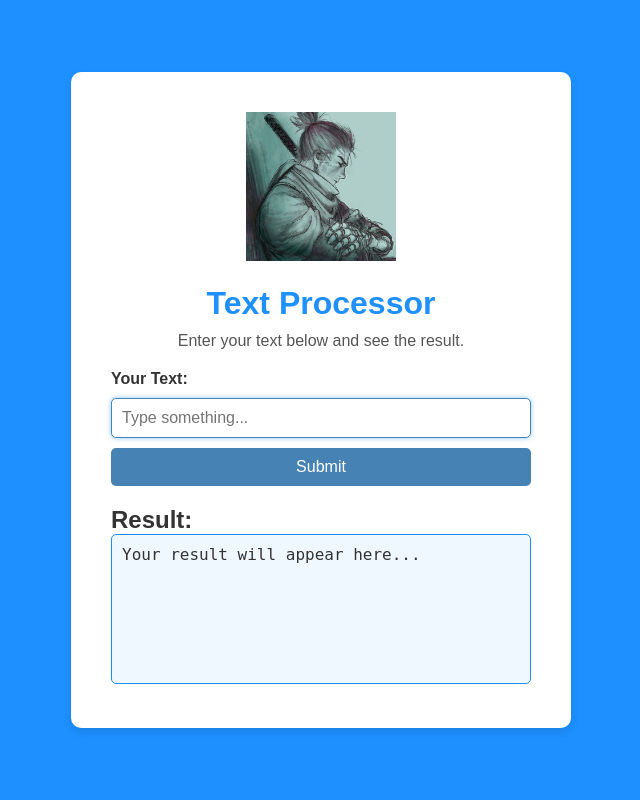
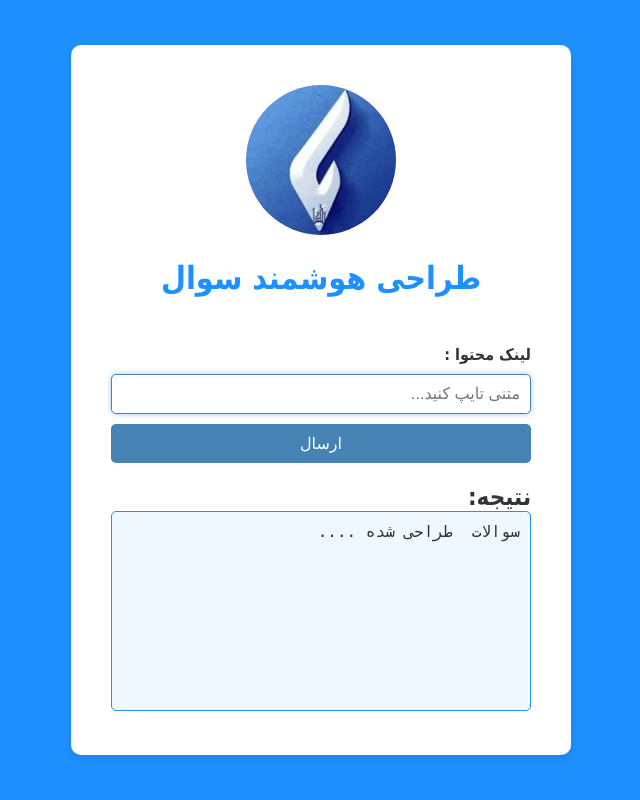
Before and after one commit to MrSEKIRO/AI-API, a Flask app: page / in a window 1280 px wide. Shown: the whole page, without its empty margins (319-959 px from the left). Run offline with Flask 3, Linux system fonts and the light colour scheme.

Commit message:
style changes to persian

```diff
--- a/static/style.css
+++ b/static/style.css
@@ -5,14 +5,15 @@
 }
 
 body {
-    font-family: Arial, sans-serif;
-    background-color: #1e90ff; /* Blue background */
+    font-family: 'Tahoma', sans-serif; /* فونت‌های مناسب برای متن فارسی */
+    background-color: #1e90ff; /* پس‌زمینه آبی */
     color: #333;
     display: flex;
     justify-content: center;
     align-items: center;
     height: 100vh;
     padding: 20px;
+    direction: rtl; /* جهت‌دهی به راست برای کل صفحه */
 }
 
 .container {
@@ -27,8 +28,11 @@ body {
 }
 
 .logo {
-    max-width: 150px;
-    margin-bottom: 20px;
+    width: 150px;
+    height: 150px;
+    border-radius: 50%;
+    margin: 0 auto 20px;
+    overflow: hidden;
 }
 
 h1 {
@@ -48,7 +52,7 @@ form {
 }
 
 label {
-    text-align: left;
+    text-align: right; /* متن‌های لیبل به راست تراز می‌شوند */
     color: #333;
     font-weight: bold;
 }
@@ -59,6 +63,7 @@ input[type="text"] {
     border-radius: 5px;
     font-size: 16px;
     width: 100%;
+    text-align: right; /* متن ورودی هم راست‌چین می‌شود */
 }
 
 input[type="text"]:focus {
@@ -83,12 +88,12 @@ button:hover {
 
 #output {
     margin-top: 20px;
-    text-align: left;
+    text-align: right; /* عنوان نتیجه هم راست‌چین شود */
 }
 
 textarea#result-text {
     width: 100%;
-    height: 150px;
+    height: 200px; /* ارتفاع بیشتر برای جعبه متنی */
     padding: 10px;
     font-size: 16px;
     border: 1px solid #1e90ff;
@@ -96,6 +101,9 @@ textarea#result-text {
     background-color: #f0f8ff;
     color: #333;
     resize: none;
+    text-align: right; /* متن خروجی راست‌چین شود */
+    direction: rtl; /* جهت نمایش متن به صورت راست به چپ */
+    overflow-y: scroll; /* برای نمایش اسکرول در صورتی که متن زیاد شود */
 }
 
 textarea#result-text:focus {
--- a/templates/index.html
+++ b/templates/index.html
@@ -1,32 +1,35 @@
 <!DOCTYPE html>
-<html lang="en">
+<html lang="fa">
 <head>
     <meta charset="UTF-8">
     <meta name="viewport" content="width=device-width, initial-scale=1.0">
-    <title>Simple Text Processor</title>
+    <title>پردازش متن</title>
     <link rel="stylesheet" href="{{ url_for('static', filename='style.css') }}">
 </head>
 <body>
     <div class="container">
-        <!-- Include your logo -->
-        <img src="{{ url_for('static', filename='logo.png') }}" alt="Logo" class="logo">
+        <!-- لوگوی شما -->
+        <img src="{{ url_for('static', filename='logo.png') }}" alt="لوگو" class="logo">
 
-        <h1>Text Processor</h1>
-        <p>Enter your text below and see the result.</p>
+        <h1>طراحی هوشمند سوال</h1>
+        <!-- <p>لینک محتوای آموزشی خود را وارد نمایید:</p> -->
+        <!-- use some line space -->
+        <br>
+        <br>
         <form id="input-form">
-            <label for="user-input">Your Text:</label>
-            <input type="text" id="user-input" name="user-input" required placeholder="Type something..." autofocus>
-            <button type="submit">Submit</button>
+            <label for="user-input">لینک محتوا :</label>
+            <input type="text" id="user-input" name="user-input" required placeholder="متنی تایپ کنید..." autofocus>
+            <button type="submit">ارسال</button>
         </form>
 
         <div id="output">
-            <h2>Result:</h2>
-            <!-- Larger text box for output -->
-            <textarea id="result-text" readonly>Your result will appear here...</textarea>
+            <h2>نتیجه:</h2>
+            <!-- جعبه متنی بزرگ‌تر برای نمایش خروجی -->
+            <textarea id="result-text" readonly>سوالات  طراحی شده ....</textarea>
         </div>
     </div>
 
-    <!-- Include the JavaScript -->
+    <!-- اضافه کردن جاوا اسکریپت -->
     <script src="{{ url_for('static', filename='app.js') }}"></script>
 </body>
 </html>
```
Also changed, not shown: static/logo.png.
